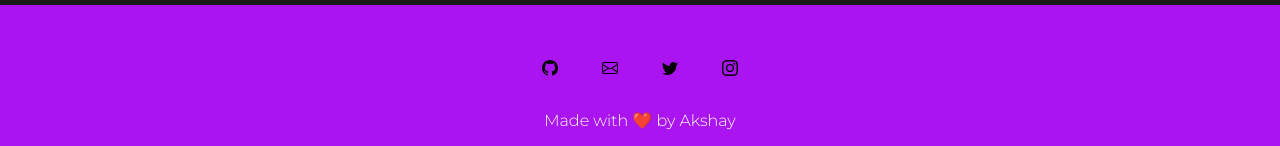
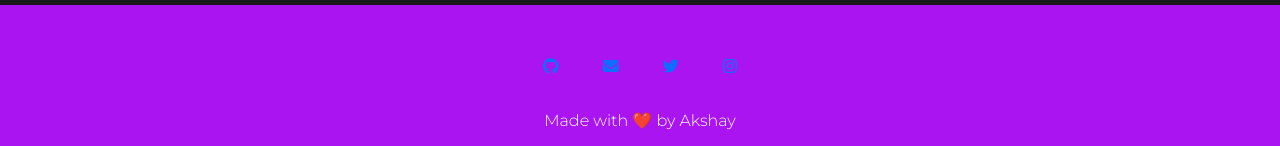
Before and after one commit to akshay-git-007/pdfsandnotes, a plain HTML site: page index.html in a window 1280 px wide. Shown: the part 1811-1957 px from the top of the page. Drawn offline with nearby package versions, Linux system fonts and the light colour scheme.

Commit message:
Update index.html
Add font awesome icons instead of bootstarp icons in the footer section.

```diff
--- a/index.html
+++ b/index.html
@@ -66,10 +66,10 @@
 
   </body>
   <footer>
-    <a href="https://github.com/akshay-git-007" class="footer-icons" target="_blank"><img src="images/github.svg" alt="github-icon"></a>
-    <a href="mailto:akshayakshay5543@gmail.com" class="footer-icons" target="_blank"><img src="images/envelope.svg" alt="envelope-icon"></a>
-    <a href="https://twitter.com/aileni_akshay" class="footer-icons" target="_blank"><img src="images/twitter.svg" alt="twitter-icon"></a>
-    <a href="https://www.instagram.com/akshay_git_007/?hl=en" class="footer-icons" target="_blank"><img src="images/instagram.svg" alt="instagram-icon"></a>
+    <a href="https://github.com/akshay-git-007" class="footer-icons" target="_blank"><i class="fa-brands fa-github"></i></a>
+    <a href="mailto:akshayakshay5543@gmail.com" class="footer-icons" target="_blank"><i class="fa-solid fa-envelope"></i></a>
+    <a href="https://twitter.com/aileni_akshay" class="footer-icons" target="_blank"><i class="fa-brands fa-twitter"></i></a>
+    <a href="https://www.instagram.com/akshay_git_007" class="footer-icons" target="_blank"><i class="fa-brands fa-instagram"></i></a>
     <p>Made with ❤️ by Akshay</p>
   </footer>
   </html>
```
